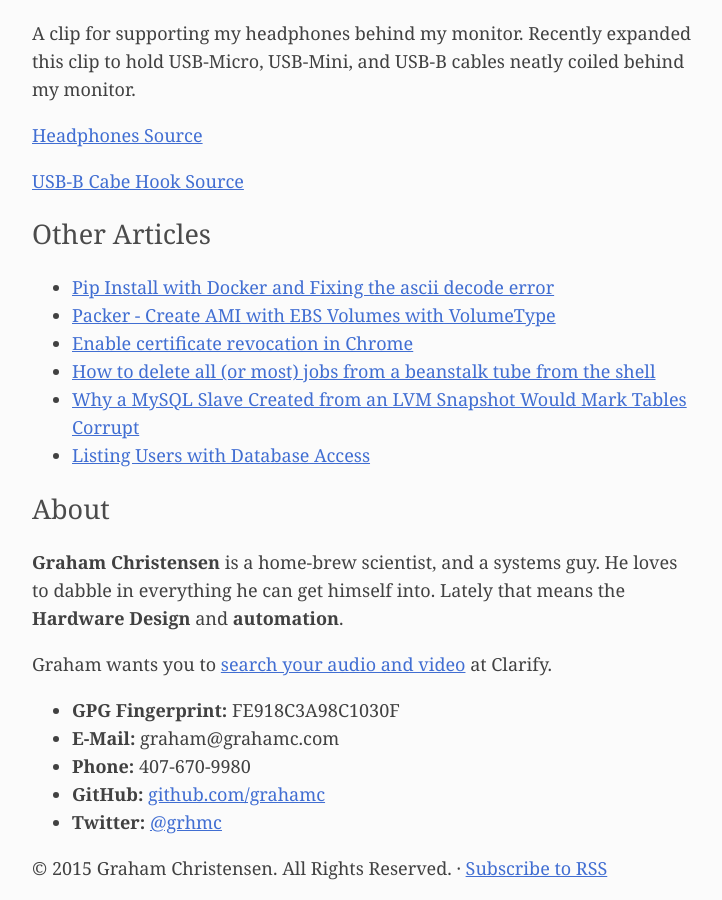
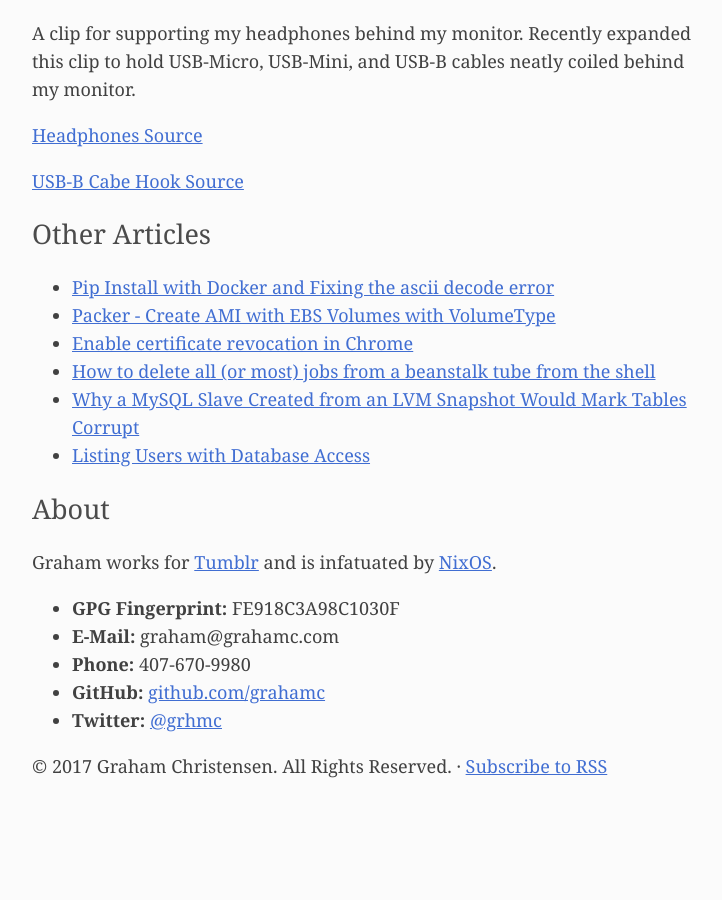
Before and after one commit to grahamc/grahamc.github.com, a Jekyll site: the page built from hardware.md, in a window 1280 px wide and 900 px high, scrolled down 8299 px. Shown: the whole window, without its empty margins (278-1000 px from the left). Built offline with Jekyll 4.4.1, drawn with Linux system fonts in a browser that asks for light colours; after the commit the page ends 9097 px from its top, so only the background shows below that.

Commit message:
Update default.html

```diff
--- a/_layouts/default.html
+++ b/_layouts/default.html
@@ -85,16 +85,10 @@ layout: compress
 
     <section>
       <h2>About</h2>
-      <p>
-        <strong>Graham Christensen</strong> is a home-brew scientist, and a systems
-        guy. He loves to dabble in everything he can get himself into.
-        Lately that means the <strong>Hardware Design</strong>
-        and <strong>automation</strong>.
-      </p>
 
       <p>
-        Graham wants you to
-        <a href="http://clarify.io">search your audio and video</a> at Clarify.
+        Graham works for <a href="https://www.tumblr.com">Tumblr</a>
+        and is infatuated by <a href="https://nixos.org/">NixOS</a>.
       </p>
 
       <ul>
@@ -120,7 +114,7 @@ layout: compress
 
     <footer>
       <p>
-        &copy; 2015 Graham Christensen. All Rights Reserved.
+        &copy; 2017 Graham Christensen. All Rights Reserved.
         &middot;
         <a href="/feed" class="rss">Subscribe to RSS</a>
       </p>
```
